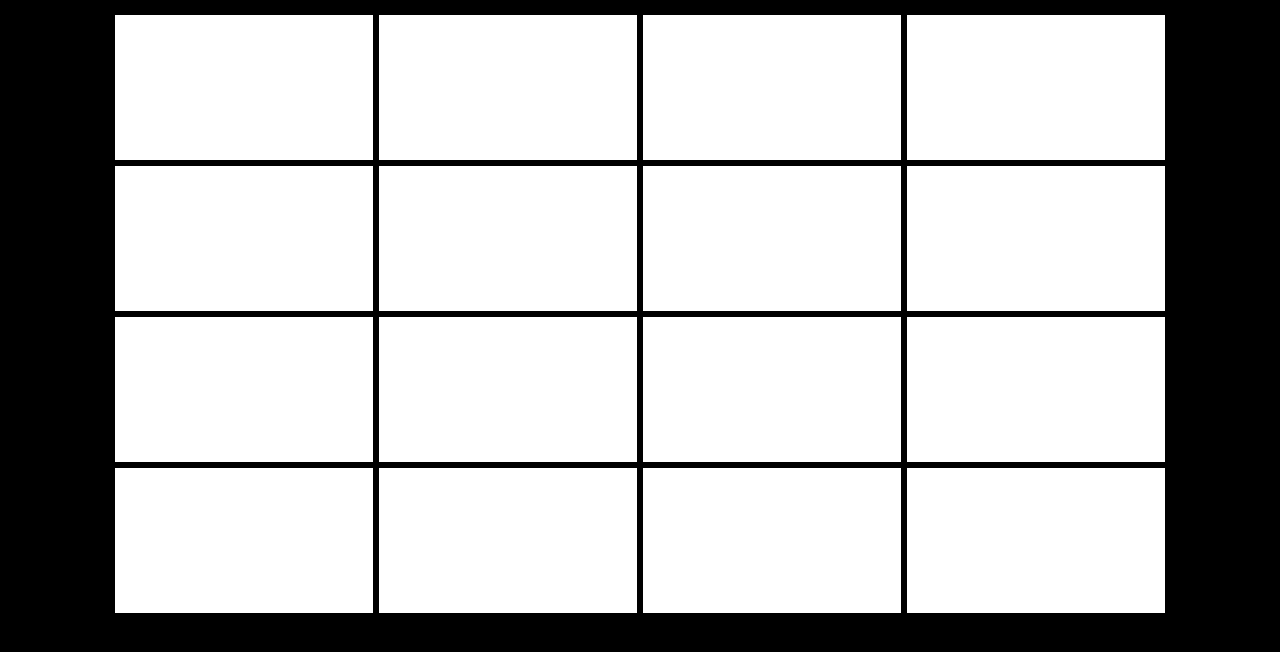
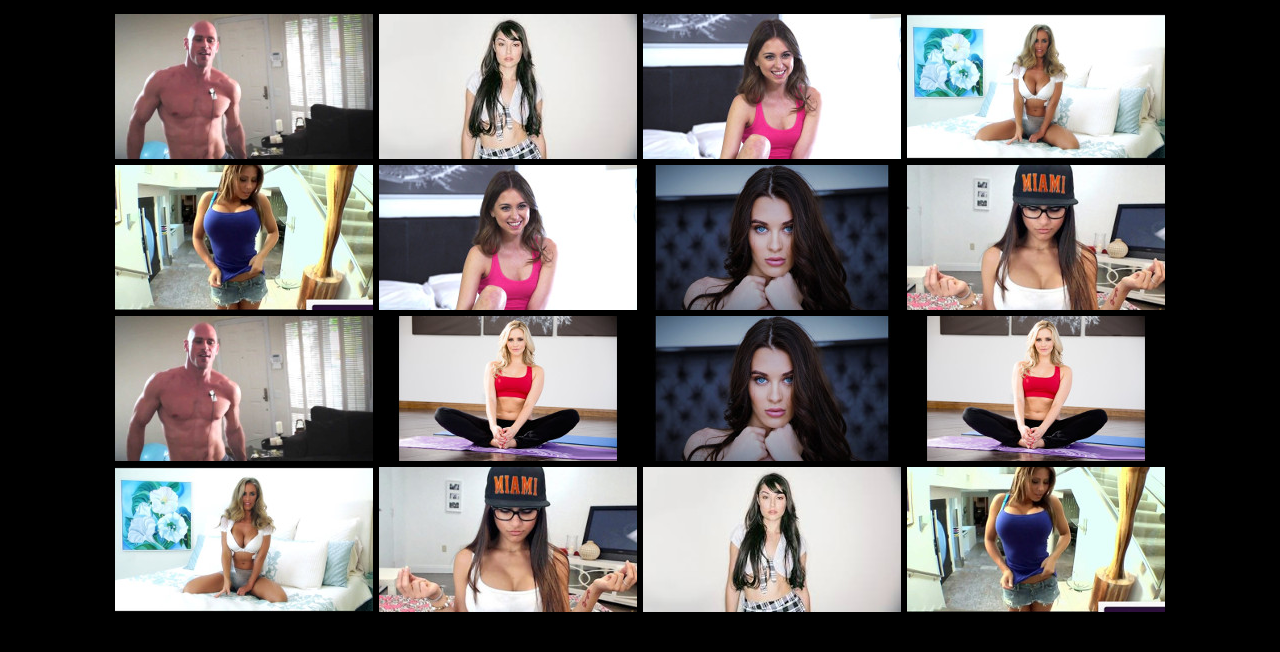
Before and after one commit to D0man/memoryGame, a website built with webpack: page index.html in a window 1280 px wide. Shown: the part 78-730 px from the top of the page. Built offline with nearby package versions, Linux system fonts and the light colour scheme; a web font is replaced by a local one.

Commit message:
adding pictures of some random girls

```diff
--- a/css/memorygame.scss
+++ b/css/memorygame.scss
@@ -44,3 +44,6 @@ body{
         display:flex;
     }
 }
+.fa{
+    display:none;
+}
--- a/index.html
+++ b/index.html
@@ -32,51 +32,67 @@
         <ul class="deck">
             <li class="card">
                 <i class="fa fa-diamond"></i>
+                <img src="./img/johnny.jpg" alt="he isn't jon snow he is johny sins he know things">
             </li>
             <li class="card">
                 <i class="fa fa-paper-plane-o"></i>
+                <img src="./img/sasha.jpg" alt="grey">
             </li>
             <li class="card match">
                 <i class="fa fa-anchor"></i>
+                <img src="./img/riley.jpg" alt="some random chick">
             </li>
             <li class="card">
                 <i class="fa fa-bolt"></i>
+                <img src="./img/nicole.jpg" alt="some random chick">
             </li>
             <li class="card">
                 <i class="fa fa-cube"></i>
+                <img src="./img/madison.jpg" alt="some random chick">
             </li>
             <li class="card match">
                 <i class="fa fa-anchor"></i>
+                <img src="./img/riley.jpg" alt="some random chick">
             </li>
             <li class="card">
                 <i class="fa fa-leaf"></i>
+                <img src="./img/lana.jpg" alt="some random chick">
             </li>
             <li class="card">
                 <i class="fa fa-bicycle"></i>
+                <img src="./img/mia.jpg" alt="some random chick">
             </li>
             <li class="card">
                 <i class="fa fa-diamond"></i>
+                <img src="./img/johnny.jpg" alt="he isn't jon snow he is johny sins he know things">
             </li>
             <li class="card">
                 <i class="fa fa-bomb"></i>
+                <img src="./img/miamalkova.jpg" alt="some random chick">
             </li>
             <li class="card">
                 <i class="fa fa-leaf"></i>
+                <img src="./img/lana.jpg" alt="some random chick">
             </li>
             <li class="card">
                 <i class="fa fa-bomb"></i>
+                <img src="./img/miamalkova.jpg" alt="some random chick">
             </li>
             <li class="card open show">
                 <i class="fa fa-bolt"></i>
+                <img src="./img/nicole.jpg" alt="some random chick">
             </li>
             <li class="card">
                 <i class="fa fa-bicycle"></i>
+                <img src="./img/mia.jpg" alt="some random chick">
             </li>
             <li class="card">
                 <i class="fa fa-paper-plane-o"></i>
+                <img src="./img/sasha.jpg" alt="grey">
             </li>
             <li class="card">
                 <i class="fa fa-cube"></i>
+                <img src="./img/madison.jpg" alt="some random chick">
             </li>
         </ul>
     </div>
```
Also changed, not shown: css/main.css, img/johnny.jpg (added), img/lana.jpg (added), img/madison.jpg (added), img/mia.jpg (added), img/miamalkova.jpg (added), img/nicole.jpg (added), img/riley.jpg (added), img/sasha.jpg (added), 1 other file.
